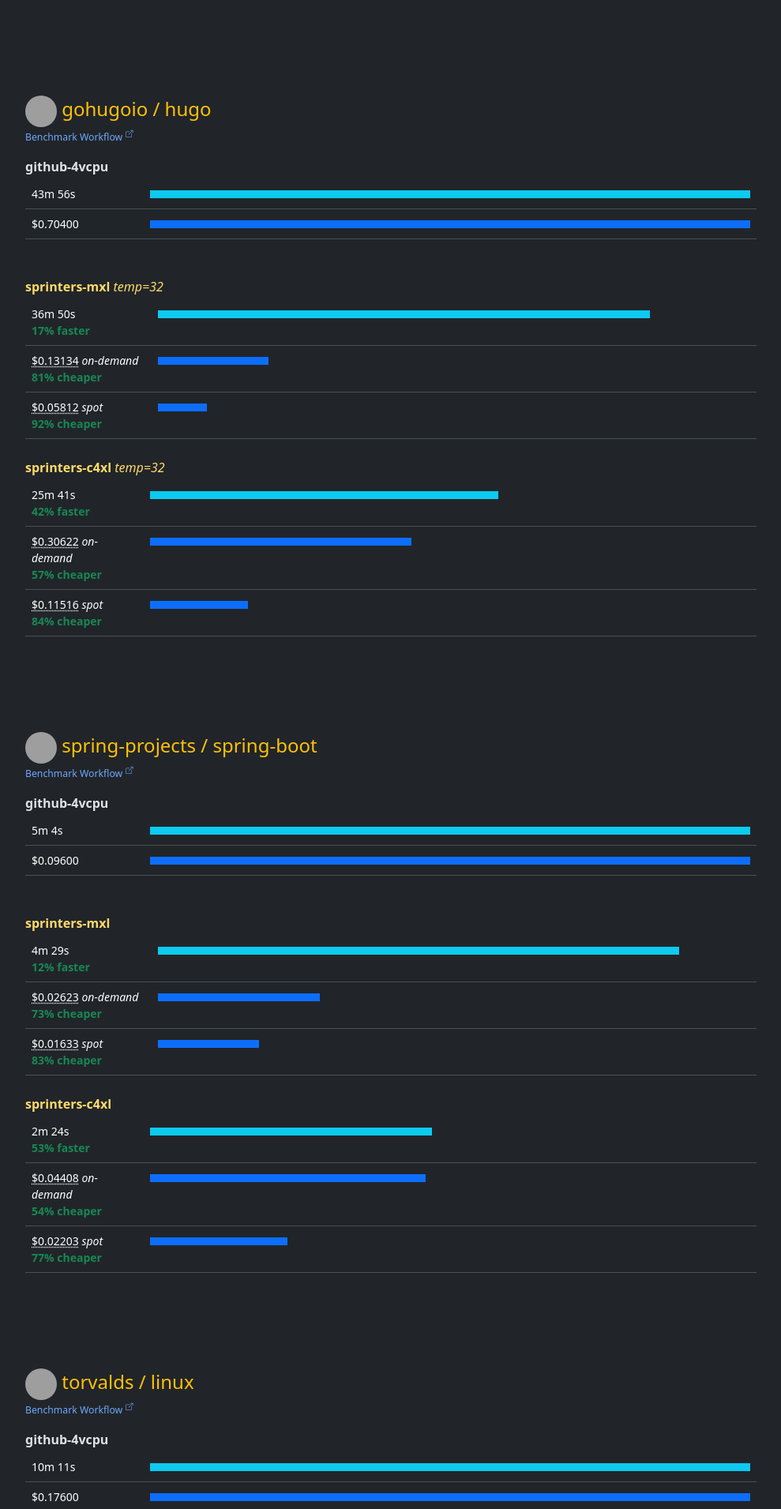
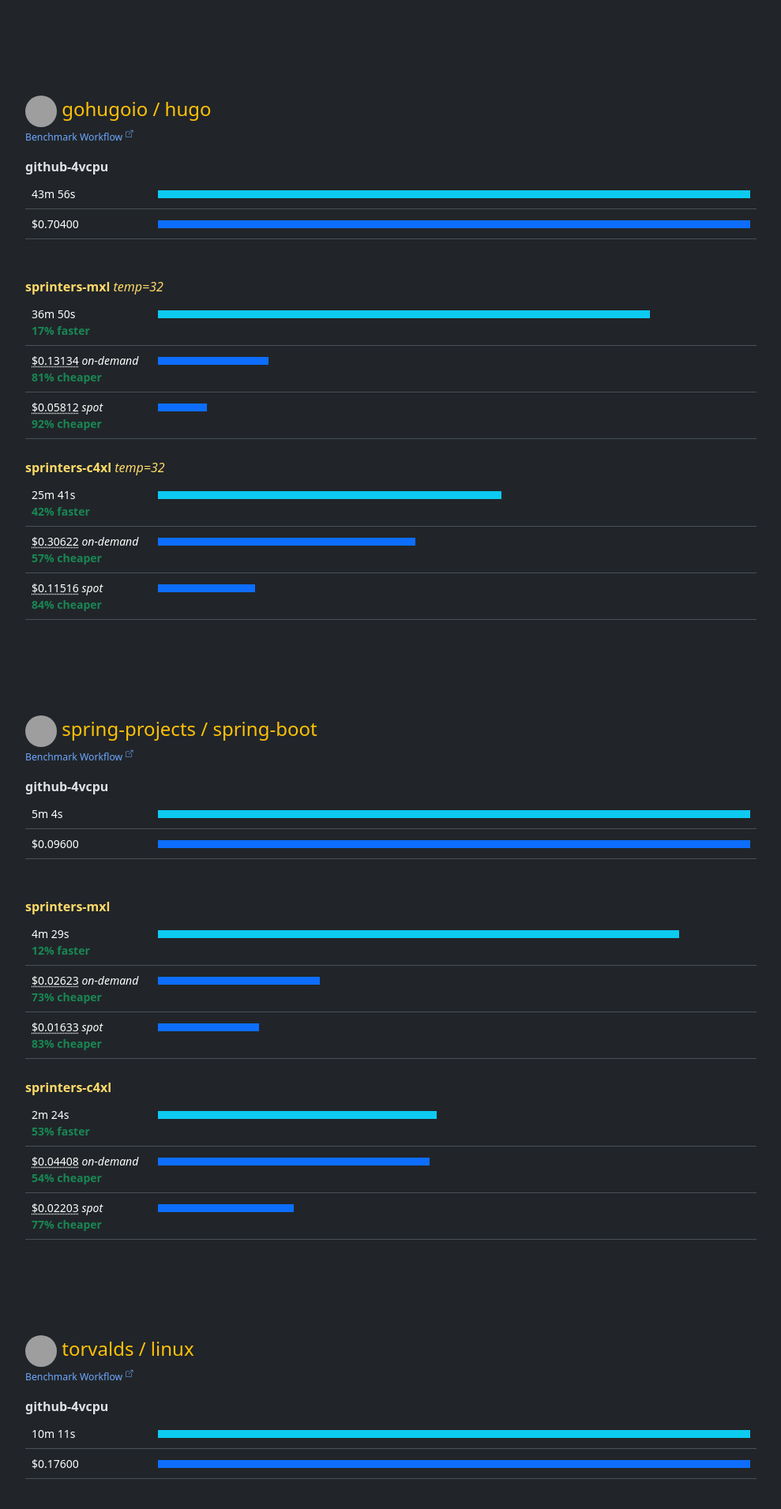
Before and after one commit to sprinters-sh/sprinters.sh, a Jekyll site: the page built from docs/benchmarks.md, in a window 1280 px wide. Shown: the part 555-2466 px from the top of the page at 79% size, without its empty margins (240-1229 px from the left). Built offline with Jekyll 4.4.1, drawn with Linux system fonts in a browser that asks for light colours; grey boxes are pictures that could not be loaded.

Commit message:
Increased spacing

```diff
--- a/_includes/benchmark.html
+++ b/_includes/benchmark.html
@@ -34,7 +34,7 @@
 <p class="mb-1 mt-3"><span class="fw-bold">{{ github-machine }}</span></p>
 <table class="table mb-0 fs-7">
     <tr>
-        <td style="width: 150px">{% include timing.html seconds=include.github-duration %}</td>
+        <td style="width: 160px">{% include timing.html seconds=include.github-duration %}</td>
         <td><div class="d-inline-block bg-info" style="height: 10px; width: 100%; "></div></td>
     </tr>
     <tr>
@@ -111,7 +111,7 @@
 <p class="mb-1 mt-4 text-warning-emphasis"><span class="fw-bold">{{ sprinters-c4xl-machine }}</span> <span class="fst-italic">{{ include.sprinters-c4xl-config }}</span></p>
 <table class="table mb-0 fs-7">
     <tr>
-        <td style="width: 150px">{% include timing.html seconds=include.sprinters-c4xl-duration %}<br>
+        <td style="width: 160px">{% include timing.html seconds=include.sprinters-c4xl-duration %}<br>
             <span class="fw-bold text-success">{{ sprinters-c4xl-duration-percentage-faster }}% faster</span></td>
         <td><div class="d-inline-block bg-info" style="height: 10px; width: {{ sprinters-c4xl-duration-percentage }}%; "></div></td>
     </tr>
```
